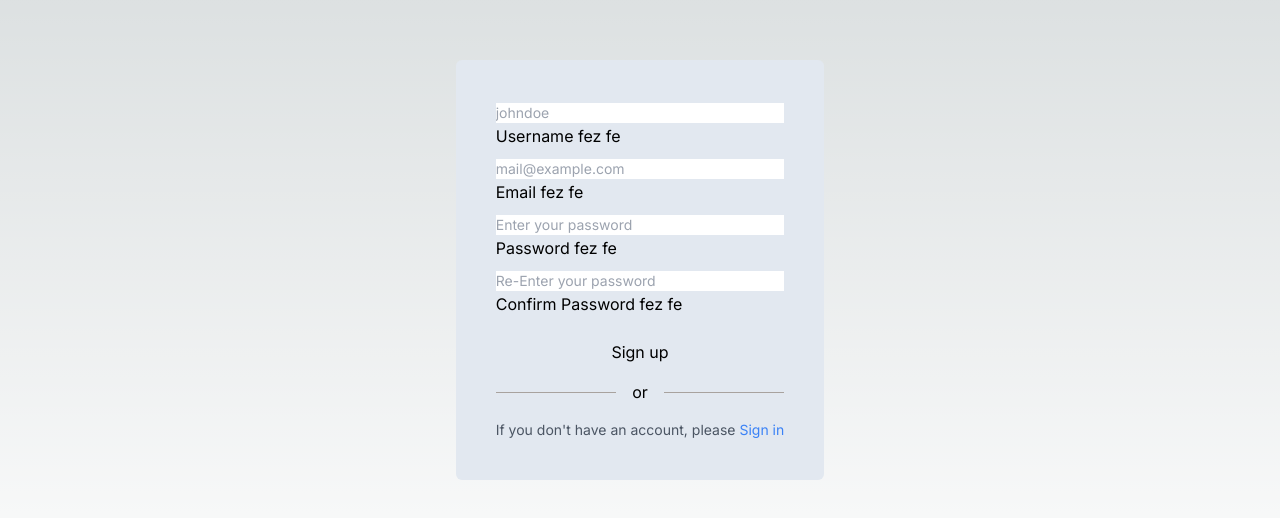
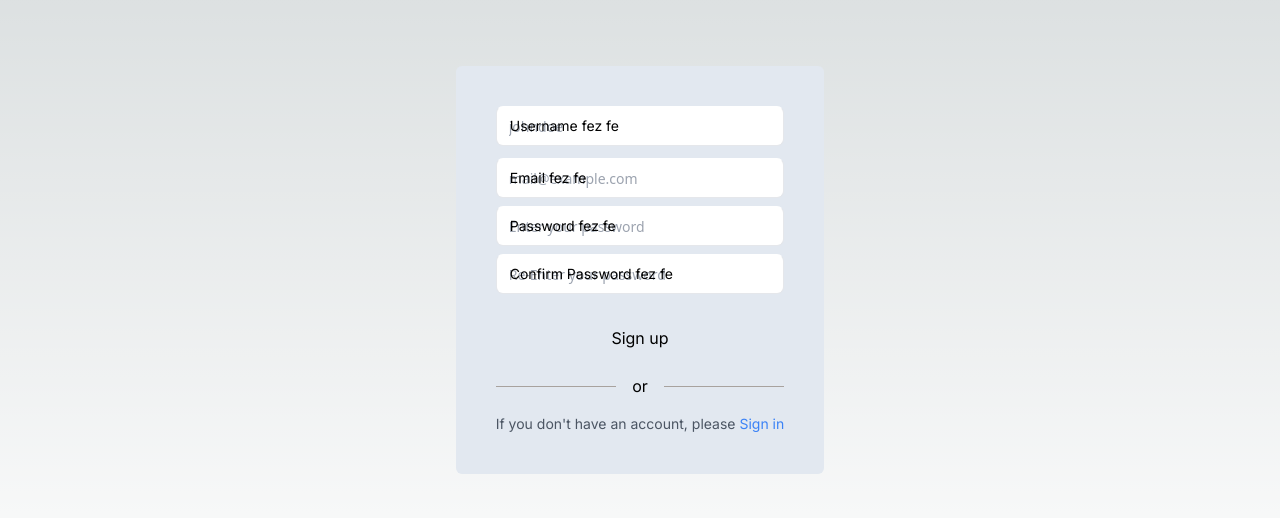
Before and after one commit to mttetc/nextauth-1, a Next.js app: page /auth/sign-up in a window 1280 px wide. Shown: the part 130-648 px from the top of the page. Built offline with nearby package versions, Linux system fonts and the light colour scheme.

Commit message:
folders: fix

```diff
--- a/components/form/SignInForm.tsx
+++ b/components/form/SignInForm.tsx
@@ -1,7 +1,7 @@
 'use client';
 
-import Button from '@/designSystem/button';
-import { Input } from '@/designSystem/input';
+import Button from '@/components/ui/button';
+import { Input } from '@/components/ui/input';
 import { zodResolver } from '@hookform/resolvers/zod';
 import { signIn } from 'next-auth/react';
 import Link from 'next/link';
--- a/components/form/SignUpForm.tsx
+++ b/components/form/SignUpForm.tsx
@@ -1,7 +1,7 @@
 'use client';
 
-import Button from '@/designSystem/button';
-import { Input } from '@/designSystem/input';
+import Button from '@/components/ui/button';
+import { Input } from '@/components/ui/input';
 import { zodResolver } from '@hookform/resolvers/zod';
 import Link from 'next/link';
 import { useRouter } from 'next/router';
--- a/designSystem/Input/index.tsx
+++ b/components/ui/input.tsx
@@ -30,11 +30,11 @@
   );
 
   const labelClasses = classNames(
-    "before:content[' '] after:content[' '] pointer-events-none absolute left-0 -top-1.5 flex h-full w-full select-none text-[11px] font-normal leading-tight text-blue-gray-400 transition-all before:pointer-events-none before:mt-[6.5px] before:mr-1 before:box-border before:block before:h-1.5 before:w-2.5 before:rounded-tl-md before:border-t before:border-l before:border-blue-gray-200 before:transition-all after:pointer-events-none after:mt-[6.5px] after:ml-1 after:box-border after:block after:h-1.5 after:w-2.5 after:flex-grow after:rounded-tr-md after:border-t after:border-r after:border-blue-gray-200 after:transition-all"
+    "before:content[' '] after:content[' '] pointer-events-none absolute left-0 -top-1.5 flex h-full w-full select-none text-[11px] font-normal leading-tight text-blue-gray-400 transition-all before:pointer-events-none before:mt-[6.5px] before:mr-1 before:box-border before:block before:h-1.5 before:w-2.5 before:rounded-tl-md before:border-t before:border-l before:border-blue-gray-200 before:transition-all after:pointer-events-none after:mt-[6.5px] after:ml-1 after:box-border after:block after:h-1.5 after:w-2.5 after:flex-grow after:rounded-tr-md after:border-t after:border-r after:border-blue-gray-200 after:transition-all peer-placeholder-shown:text-sm peer-placeholder-shown:leading-[3.75] peer-placeholder-shown:text-blue-gray-500 peer-placeholder-shown:before:border-transparent peer-placeholder-shown:after:border-transparent peer-focus:text-[11px] peer-focus:leading-tight peer-focus:text-pink-500 peer-focus:before:border-t-2 peer-focus:before:border-l-2 peer-focus:before:border-pink-500 peer-focus:after:border-t-2 peer-focus:after:border-r-2 peer-focus:after:border-pink-500 peer-disabled:text-transparent peer-disabled:before:border-transparent peer-disabled:after:border-transparent peer-disabled:peer-placeholder-shown:text-blue-gray-500"
   );
 
   return (
-    <div className="relative mb-3" data-te-input-wrapper-init>
+    <div className="relative mb-3 h-10">
       <input {...restProps} id={computedId} className={inputClasses} />
       <label htmlFor={computedId} className={labelClasses}>
         {label} fez fe
```
Also changed, not shown: components/ui/button.tsx (renamed from designSystem/Button/index.tsx), components/ui/icon-button.tsx (renamed from designSystem/icon-button/index.tsx).
